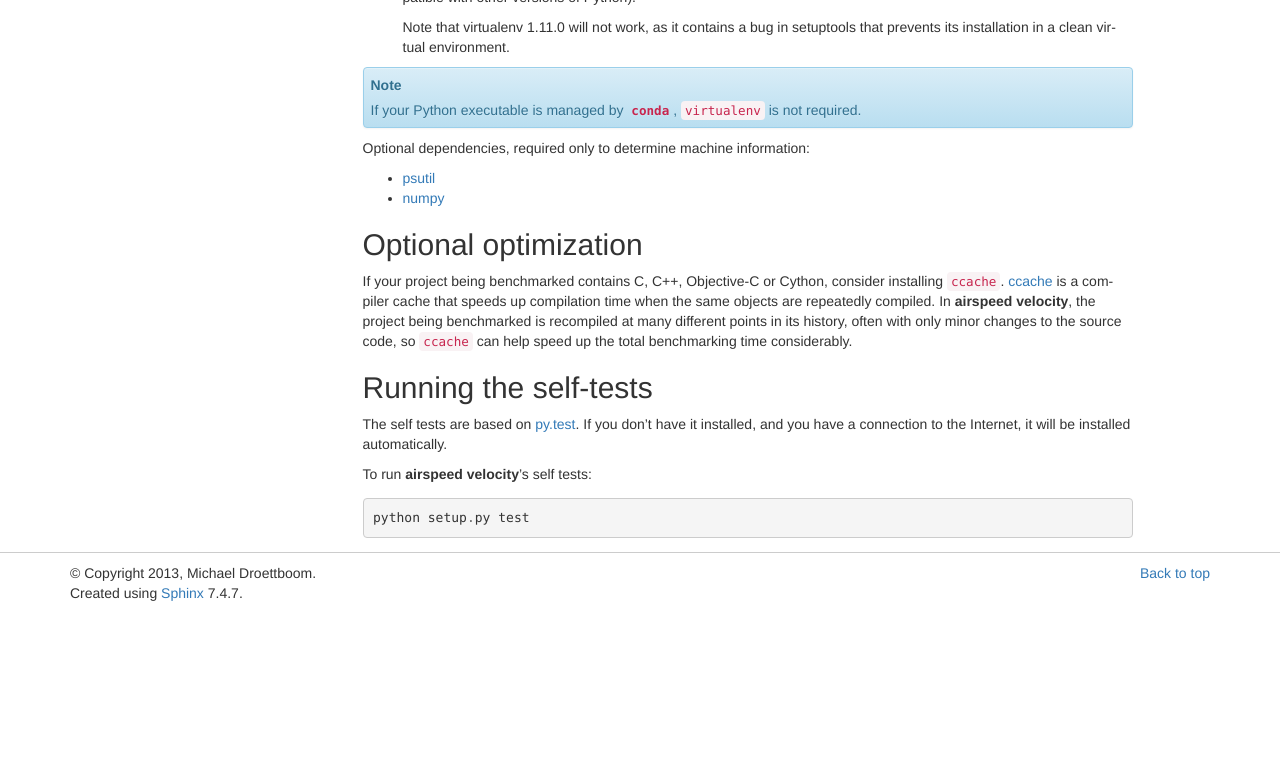
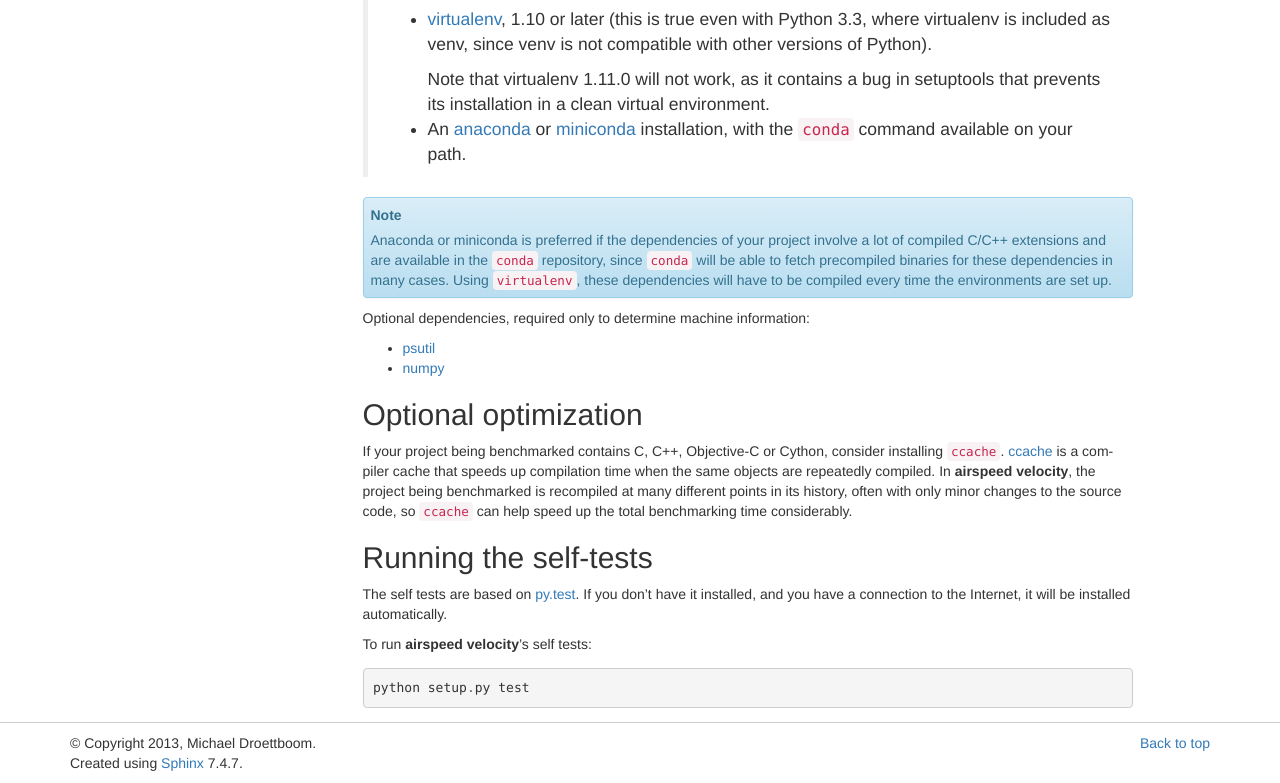
Before and after one commit to airspeed-velocity/asv, a Sphinx documentation site: the page built from docs/source/installing.rst, in a window 1280 px wide and 1143 px high. Shown: the part 360-1143 px from the top of the window. Built offline with Sphinx 7.4.7, drawn with Linux system fonts in a browser that asks for light colours; some of the changed text lies outside the part shown.

Commit message:
Recommend conda in the docs.

```diff
--- a/docs/source/installing.rst
+++ b/docs/source/installing.rst
@@ -16,18 +16,28 @@ the requirements are:
 
 - `six <http://pythonhosted.org/six/>`__, 1.4 or later
 
-- `virtualenv <http://virtualenv.org/>`__, 1.10 or later (this is true
-  even with Python 3.3, where virtualenv is included as venv, since
-  venv is not compatible with other versions of Python).
+One of the following:
 
-  Note that virtualenv 1.11.0 will not work, as it contains a bug in
-  setuptools that prevents its installation in a clean virtual
-  environment.
+  - `virtualenv <http://virtualenv.org/>`__, 1.10 or later (this is true
+    even with Python 3.3, where virtualenv is included as venv, since
+    venv is not compatible with other versions of Python).
+
+    Note that virtualenv 1.11.0 will not work, as it contains a bug in
+    setuptools that prevents its installation in a clean virtual
+    environment.
+
+  - An `anaconda <https://store.continuum.io/cshop/anaconda/>`__ or
+    `miniconda <http://conda.pydata.org/miniconda.html>`__
+    installation, with the ``conda`` command available on your path.
 
 .. note::
 
-   If your Python executable is managed by `conda
-   <http://conda.pydata.org/>`, ``virtualenv`` is not required.
+   Anaconda or miniconda is preferred if the dependencies of your
+   project involve a lot of compiled C/C++ extensions and are
+   available in the ``conda`` repository, since ``conda`` will be able
+   to fetch precompiled binaries for these dependencies in many cases.
+   Using ``virtualenv``, these dependencies will have to be compiled
+   every time the environments are set up.
 
 Optional dependencies, required only to determine machine information:
 
```
